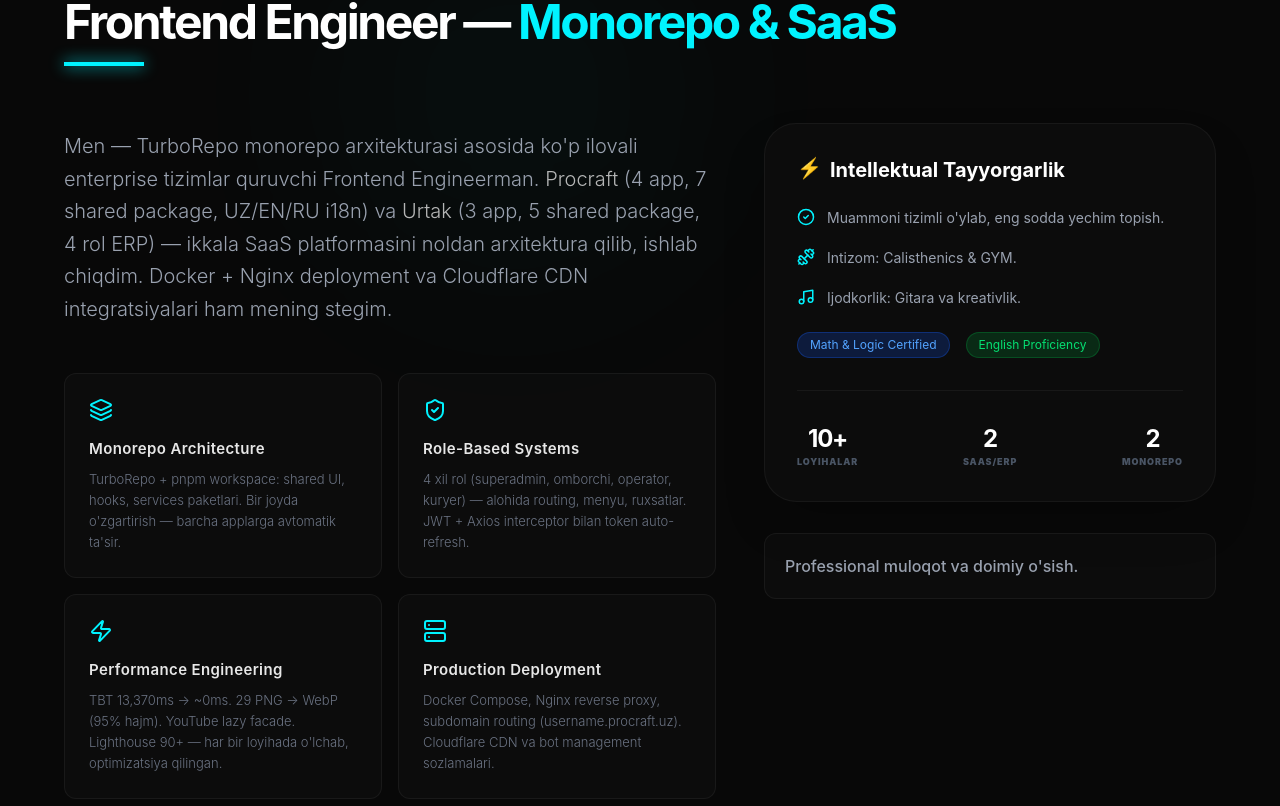
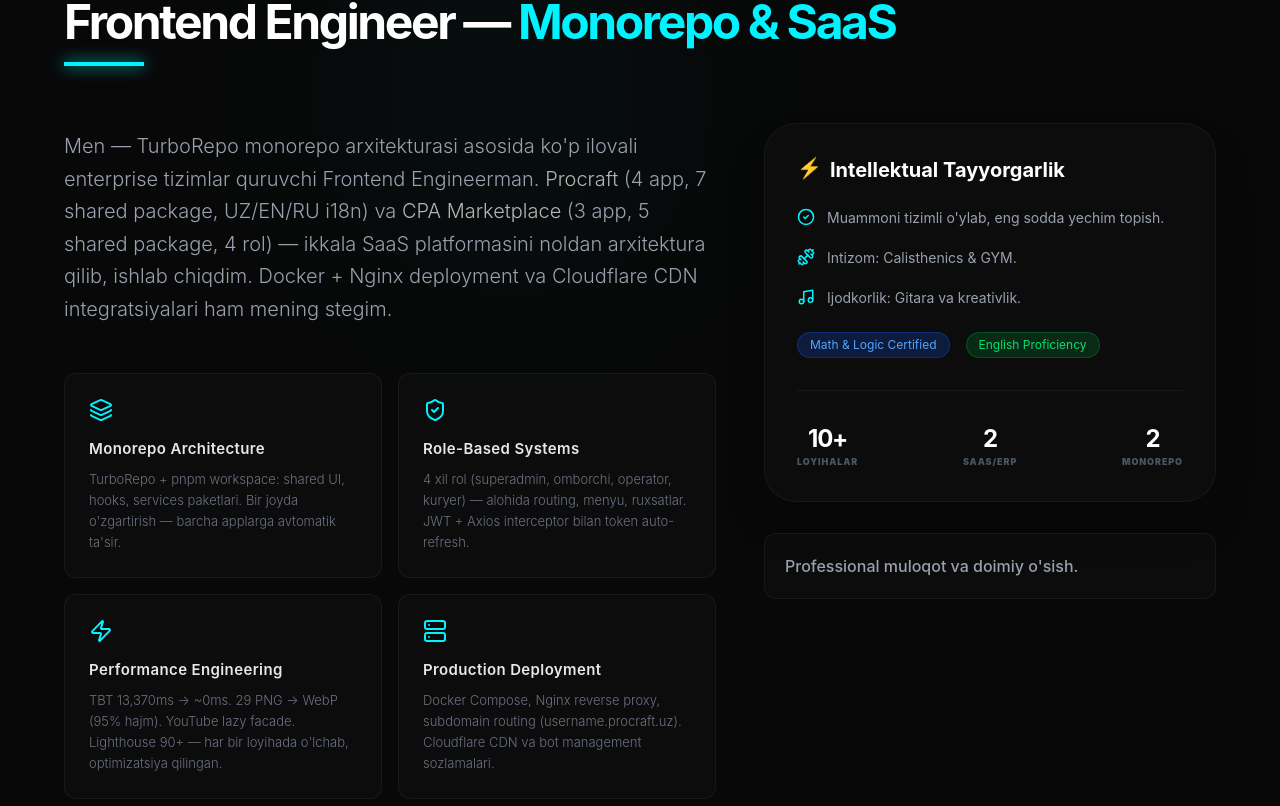
Before and after one commit to rax1mjon/RaximjonTulaganov, a Next.js app: page / in a window 1280 px wide. Shown: the part 934-1740 px from the top of the page. Built offline with nearby package versions, Linux system fonts and the light colour scheme.

Commit message:
content: rename Urtak project to CPA Marketplace

```diff
--- a/app/layout.jsx
+++ b/app/layout.jsx
@@ -27,7 +27,7 @@ export const metadata = {
     'Qarshi',
     'rax1mjon',
     'Procraft',
-    'Urtak',
+    'CPA Marketplace',
   ],
   authors: [{ name: 'Raximjon Tulaganov', url: BASE_URL }],
   creator: 'Raximjon Tulaganov',
--- a/components/home/About.jsx
+++ b/components/home/About.jsx
@@ -46,8 +46,8 @@ const About = () => {
                 Men — TurboRepo monorepo arxitekturasi asosida ko'p ilovali enterprise tizimlar
                 quruvchi Frontend Engineerman.{' '}
                 <span className="text-white/70">Procraft</span> (4 app, 7 shared package, UZ/EN/RU
-                i18n) va <span className="text-white/70">Urtak</span> (3 app, 5 shared package, 4
-                rol ERP) — ikkala SaaS platformasini noldan arxitektura qilib, ishlab chiqdim.
+                i18n) va <span className="text-white/70">CPA Marketplace</span> (3 app, 5 shared
+                package, 4 rol) — ikkala SaaS platformasini noldan arxitektura qilib, ishlab chiqdim.
                 Docker + Nginx deployment va Cloudflare CDN integratsiyalari ham mening stegim.
               </span>
             </p>
--- a/data/portfolioData.js
+++ b/data/portfolioData.js
@@ -137,12 +137,12 @@ export const portfolioData = {
     },
     {
       id: "f653b05c-83b5-47bc-a286-d53c16e36a2e",
-      name: "Urtak — E-Commerce & ERP Platform (Monorepo)",
-      description: "Urtak — o'zbek tilidagi to'liq e-commerce va ichki boshqaruv platformasi. TurboRepo + pnpm workspace asosida 3 ta alohida app: urtak.uz (xaridor sayti), dashboard.urtak.uz (admin panel), seller.urtak.uz (sotuvchi paneli). 5 ta shared package: @urtak/config (design tokens), @urtak/store (Redux), @urtak/server (Axios + 13 ta servis), @urtak/hooks (TanStack Query), @urtak/ui (umumiy komponentlar). Dashboard da 4 xil rol: superadmin, omborchi, operator, kuryer — har biri uchun alohida routing va menyu. JWT auth: Axios interceptor orqali access token avtomatik yangilanishi. Cloudflare Images CDN integratsiya — direct upload URL pattern. React Lazy + Suspense bilan kod splitting. Real API: api.urtak.uz. Nginx subdomain routing.",
+      name: "CPA Marketplace (Monorepo)",
+      description: "CPA marketplace platformasi. TurboRepo + pnpm workspace asosida 3 ta alohida app: urtak.uz (hamkorlar sayti), dashboard.urtak.uz (admin panel), seller.urtak.uz (webmaster paneli). 5 ta shared package: @urtak/config (design tokens), @urtak/store (Redux), @urtak/server (Axios + 13 ta servis), @urtak/hooks (TanStack Query), @urtak/ui (umumiy komponentlar). Dashboard da 4 xil rol: superadmin, omborchi, operator, kuryer — har biri uchun alohida routing va menyu. JWT auth: Axios interceptor orqali access token avtomatik yangilanishi. Cloudflare Images CDN integratsiya — direct upload URL pattern. React Lazy + Suspense bilan kod splitting. Real API: api.urtak.uz. Nginx subdomain routing.",
       githubUrl: null,
       isRepositoryPrivate: true,
       liveUrl: "https://urtak.uz/",
-      tags: ["TurboRepo", "Monorepo", "React", "Redux", "TanStack Query", "JWT", "Cloudflare", "Nginx", "ERP", "E-Commerce"],
+      tags: ["TurboRepo", "Monorepo", "React", "Redux", "TanStack Query", "JWT", "Cloudflare", "Nginx", "CPA Marketplace"],
     },
     {
       id: "7ebd4245-9758-45e0-87fe-1858579477c1",
```
